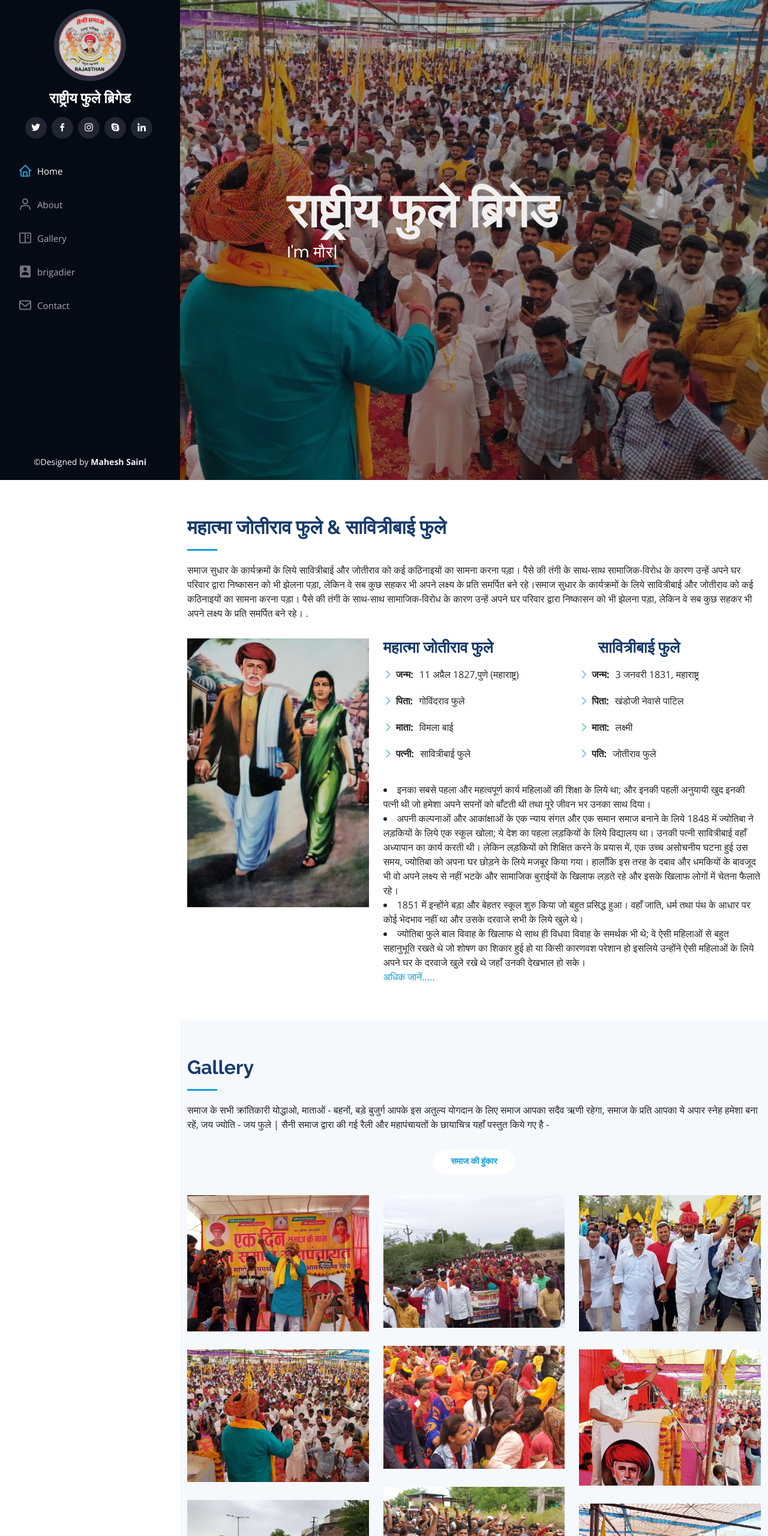
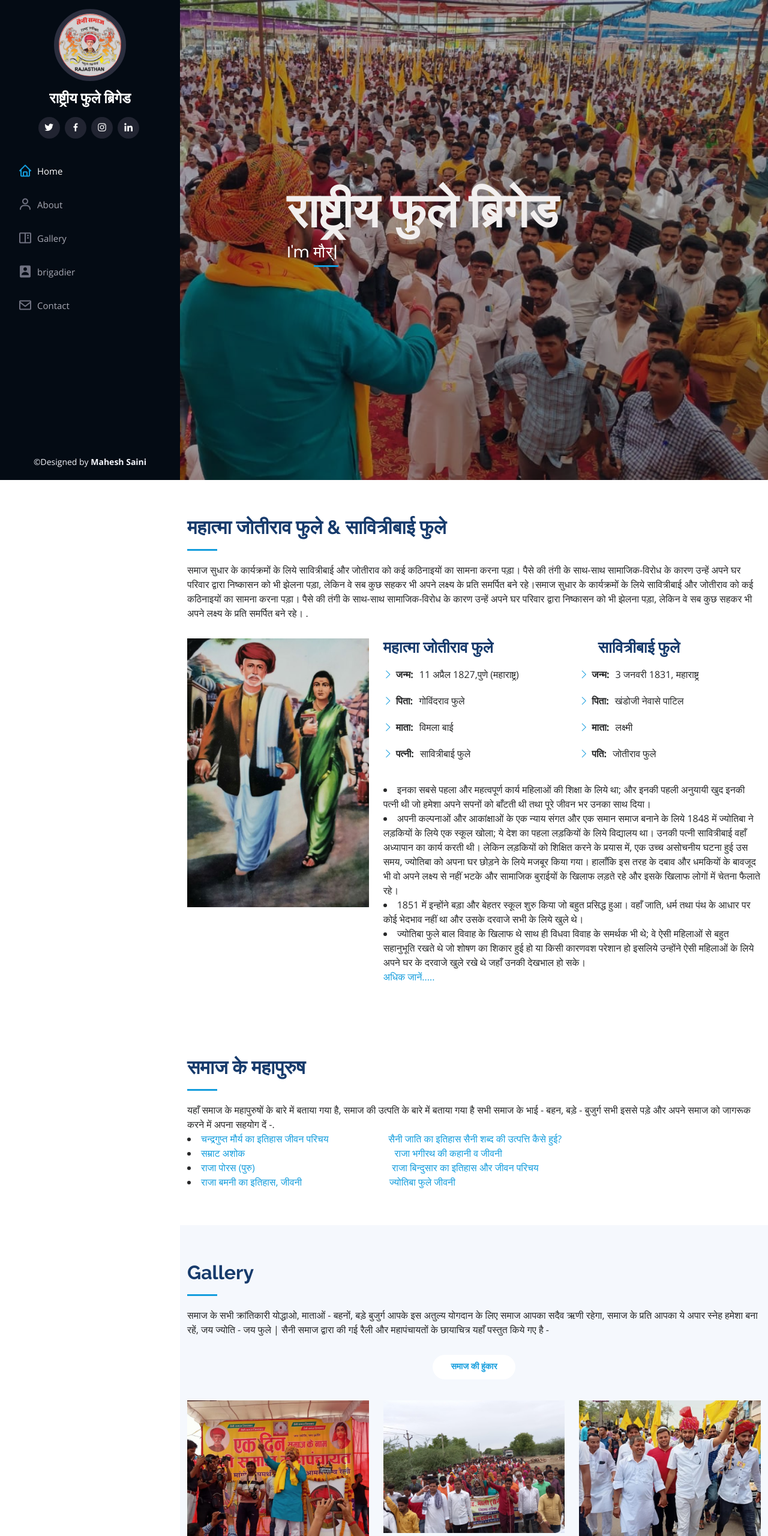
Before and after one commit to avisaini010/sainisamaj, a plain HTML site: page index.html in a window 1280 px wide. Shown: the top 2560 px of the page at 60% size. Drawn offline with nearby package versions, Linux system fonts and the light colour scheme.

Commit message:
url add content

```diff
--- a/index.html
+++ b/index.html
@@ -49,10 +49,10 @@
         <h1 class="text-light"><a href="index.html">राष्ट्रीय फुले ब्रिगेड</a></h1>
         <div class="social-links mt-3 text-center">
           <a href="https://twitter.com/maheshsaini_02" class="twitter"><i class="bx bxl-twitter"></i></a>
-          <a href="#" class="facebook"><i class="bx bxl-facebook"></i></a>
-          <a href="#" class="instagram"><i class="bx bxl-instagram"></i></a>
-          <a href="#" class="google-plus"><i class="bx bxl-skype"></i></a>
-          <a href="#" class="linkedin"><i class="bx bxl-linkedin"></i></a>
+          <a href="https://www.facebook.com/mahesh.kirodiwal.7/" class="facebook"><i class="bx bxl-facebook"></i></a>
+          <a href="https://www.instagram.com/maheshsaini02/" class="instagram"><i class="bx bxl-instagram"></i></a>
+          <!-- <a href="#" class="google-plus"><i class="bx bxl-skype"></i></a> -->
+          <a href="https://www.linkedin.com/in/mahesh-saini-994001200/#experience" class="linkedin"><i class="bx bxl-linkedin"></i></a>
         </div>
       </div>
 
@@ -130,15 +130,19 @@
     </section><!-- End About Section -->
 
     <!-- ======= Facts Section ======= -->
-    <!-- <section id="facts" class="facts">
+    <section id="facts" class="facts">
       <div class="container">
 
         <div class="section-title">
-          <h2>Facts</h2>
-          <p>Magnam dolores commodi suscipit. Necessitatibus eius consequatur ex aliquid fuga eum quidem. Sit sint consectetur velit. Quisquam quos quisquam cupiditate. Et nemo qui impedit suscipit alias ea. Quia fugiat sit in iste officiis commodi quidem hic quas.</p>
+          <h2>समाज के महापुरुष</h2>
+          <p>यहाँ समाज के महापुरुषों के बारे में बताया गया है, समाज की उत्पति के बारे में बताया गया है सभी समाज के भाई - बहन, बड़े - बुजुर्ग सभी इससे पड़े और अपने समाज को जागरूक करने में अपना सहयोग दें -.</p>
+          <li><a href = "https://www.blogger.com/blog/post/preview/7737733717420255188/482886538198763845">चन्द्रगुप्त मौर्य का इतिहास जीवन परिचय<a/>&nbsp;&nbsp;&nbsp;&nbsp; &nbsp;&nbsp;&nbsp;&nbsp; &nbsp;&nbsp; &nbsp;&nbsp;&nbsp;&nbsp;&nbsp;&nbsp; &nbsp;&nbsp;&nbsp;&nbsp;<a href = "https://avisaini010.blogspot.com/2022/07/blog-post_12.html">सैनी जाति का इतिहास सैनी शब्द की उत्पत्ति कैसे हुई?<a/></li>
+          <li><a href = "https://www.blogger.com/blog/post/preview/7737733717420255188/524038844028697291">सम्राट अशोक<a/>&nbsp;&nbsp; &nbsp;&nbsp;&nbsp;&nbsp;&nbsp;&nbsp; &nbsp;&nbsp;&nbsp;&nbsp;&nbsp;&nbsp; &nbsp;&nbsp;&nbsp;&nbsp;&nbsp;&nbsp; &nbsp;&nbsp;&nbsp;&nbsp;&nbsp;&nbsp;&nbsp;&nbsp;&nbsp;&nbsp;&nbsp;&nbsp;&nbsp;&nbsp;&nbsp;&nbsp;&nbsp;&nbsp;&nbsp;&nbsp;&nbsp;&nbsp;&nbsp;&nbsp;&nbsp;&nbsp;&nbsp;&nbsp;&nbsp;&nbsp;&nbsp;&nbsp;&nbsp;&nbsp;&nbsp;<a href = "https://www.blogger.com/blog/post/preview/7737733717420255188/3979166552775050123"> राजा भगीरथ की कहानी व जीवनी<a/></li>
+          <li><a href = "https://avisaini010.blogspot.com/2022/07/blog-post_15.html">राजा पोरस (पुरु)<a/>&nbsp;&nbsp; &nbsp;&nbsp;&nbsp;&nbsp;&nbsp;&nbsp; &nbsp;&nbsp;&nbsp;&nbsp;&nbsp;&nbsp; &nbsp;&nbsp;&nbsp;&nbsp;&nbsp;&nbsp; &nbsp;&nbsp;&nbsp;&nbsp;&nbsp;&nbsp;&nbsp;&nbsp;&nbsp;&nbsp;&nbsp;&nbsp;&nbsp;&nbsp;&nbsp;&nbsp;&nbsp;&nbsp;&nbsp;&nbsp;&nbsp;&nbsp;&nbsp;&nbsp;&nbsp;&nbsp;&nbsp;&nbsp;&nbsp;&nbsp;&nbsp;<a href = "https://www.blogger.com/blog/post/preview/7737733717420255188/8437732682728305659">राजा बिन्दुसार का इतिहास और जीवन परिचय<a/></li>
+          <li><a href = "https://avisaini010.blogspot.com/2022/07/blog-post_19.html">राजा बमनी का इतिहास, जीवनी<a/>&nbsp;&nbsp; &nbsp;&nbsp;&nbsp;&nbsp;&nbsp;&nbsp; &nbsp;&nbsp;&nbsp;&nbsp;&nbsp;&nbsp; &nbsp;&nbsp;&nbsp;&nbsp;&nbsp;&nbsp; &nbsp;&nbsp;&nbsp;&nbsp;&nbsp;&nbsp;&nbsp;&nbsp;&nbsp;&nbsp;&nbsp;<a href = "https://avisaini010.blogspot.com/2022/06/jyotiba-fule-jivani.html">ज्योतिबा फुले जीवनी<a/></li>
         </div>
 
-        <div class="row no-gutters">
+        <!-- <div class="row no-gutters">
 
           <div class="col-lg-3 col-md-6 d-md-flex align-items-md-stretch" data-aos="fade-up">
             <div class="count-box">
@@ -361,9 +365,9 @@
             </div>
           </div>
 
-          <div class="col-lg-4 col-md-6 portfolio-item filter-card">
+          <div class="col-lg-4 col-md-6 portfolio-item filter-app">
             <div class="portfolio-wrap">
-              <img src="assets/img/portfolio/New Project (12).jpg" class="img-fluid" alt="">
+              <img src="assets/img/portfolio/New Project (13).jpg" class="img-fluid" alt="">
               <div class="portfolio-links">
                 <!-- <a href="assets/img/portfolio/portfolio-4.jpg" data-gallery="portfolioGallery" class="portfolio-lightbox" title="Card 2"><i class="bx bx-plus"></i></a>
                 <a href="portfolio-details.html" title="More Details"><i class="bx bx-link"></i></a> -->
@@ -445,31 +449,31 @@
           <div class="col-lg-4 col-md-6 icon-box" data-aos="fade-up" data-aos-delay="100">
             <div class="icon"><img src="assets/img/servics/vinod-dp.jpeg" class="img-fluid rounded-pill" alt=""></div>
             <h4 class="title"><a href="https://www.facebook.com/profile.php?id=100075386547689">विनोद भूदोली नीमकाथाना</a></h4>
-            <h5 class="subtitle">ceo & director s</h5>
+            <h5 class="subtitle">(पूर्व अध्यक्ष, SNKP Collage)</h5>
             <p class="description">अब व्यक्ति समाज से अधिक स्वयं को तरजीह देने लगा हैं वह समाज के कर्तव्यो के स्थान पर स्वयं या परिवार के कर्तव्यों को सर्वोपरि मानने लगा हैं .</p>
           </div>
           <div class="col-lg-4 col-md-6 icon-box" data-aos="fade-up" data-aos-delay="200">
             <div class="icon"><img src="assets/img/servics/New Project (5).jpg" class="img-fluid rounded-pill" alt=""></div>
             <h4 class="title"><a href="https://www.instagram.com/maheshsaini02/">महेश सैनी गुहाला</a></h4>
-            <h5 class="subtitle">ceo & director s</h5>
+            <h5 class="subtitle">(मीडिया प्रभारी, सीकर)</h5>
             <p class="description">समाज को एक अलग पहचान दिलानी है अपने अधिकार लेने है तो आपको तब तक संघर्ष करना होगा जब तक आपको अपना अधिकार मिल नहीं जाता.</p>
           </div>
           <div class="col-lg-4 col-md-6 icon-box" data-aos="fade-up" data-aos-delay="300">
             <div class="icon"><img src="assets/img/servics/9.jpg" class="img-fluid rounded-pill" alt=""></div>
             <h4 class="title"><a href="">जीतू सतरावला</a></h4>
-            <h5 class="subtitle">ceo & director s</h5>
+            <h5 class="subtitle">(समाजसेवी, फुले ब्रिगेड)</h5>
             <p class="description">समाज का उत्थान होगा तभी परिवार का उत्थान होगा वरना एक दिन ऐसे ही कुचल दिए जाओगे,हमें समझना चाहिए कि समाज व्यक्ति विशेष को कोई लाभ या पद नहीं देता, बल्कि इस तरह की परिस्थतियाँ तैयार करता है जिसमें व्यक्ति उन्नति के अवसरों को भूना सकता हैं </p>
           </div>
           <div class="col-lg-4 col-md-6 icon-box" data-aos="fade-up" data-aos-delay="400">
             <div class="icon"><img src="assets/img/servics/2 A.jpg" class="img-fluid rounded-pill" alt=""></div>
             <h4 class="title"><a href="https://www.facebook.com/profile.php?id=100026485582462">अंजलि सैनी</a></h4>
-            <h5 class="subtitle">ceo & director s</h5>
+            <h5 class="subtitle">(महिला मोर्चा, अध्यक्ष)</h5>
             <p class="description">मनुष्य को सामाजिक प्राणी कहा जाता है इसका अर्थ है मानव समाज के लिए है तथा समाज मानव के लिए हैं. दोनों का अस्तित्व पूरी तरह से एक दूसरे पर आश्रित है</p>
           </div>
           <div class="col-lg-4 col-md-6 icon-box" data-aos="fade-up" data-aos-delay="500">
             <div class="icon"><img src="assets/img/servics/narendra dp.jpg" class="img-fluid rounded-pill" alt=""></div>
             <h4 class="title"><a href="">नरेंद्र सैनी झाँकडा</a></h4>
-            <h5 class="subtitle">ceo & director s</h5>
+            <h5 class="subtitle">(महासचिव, फुले ब्रिगेड)</h5>
             <p class="description">मनुष्य भले ही अपने प्रयत्नों से भौतिक साधन जुटाता है, मगर उसमें समाज का बड़ा सहयोग रहता है जिसके बिना वह उन्नति नहीं कर सकता हैं. व्यक्ति जो कुछ पाता है समाज से ही पाता हैं</p>
           </div>
         </div>
```
Also changed, not shown: assets/img/portfolio/New Project (13).jpg (added), 1 other file.
